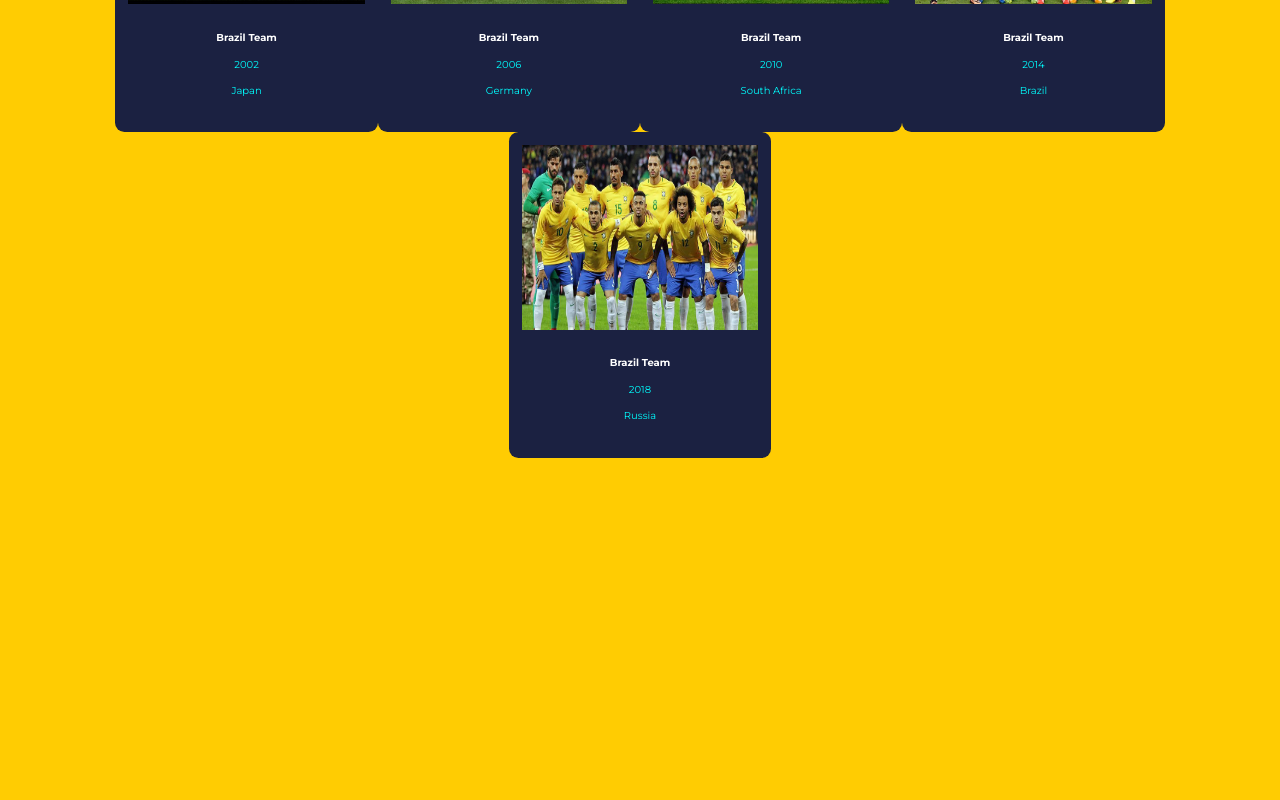
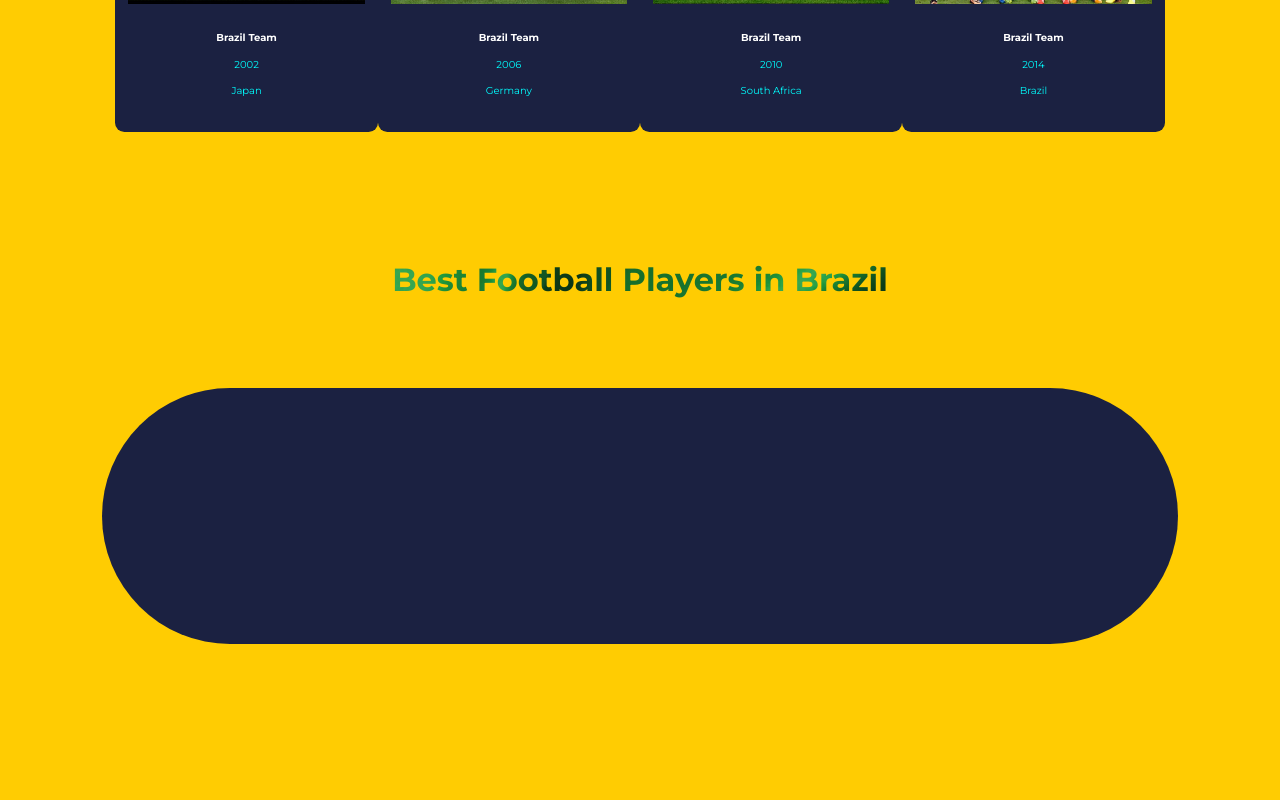
Before and after one commit to Fhbdhj/Volei, a React (Vite) app: page / in a window 1280 px wide. Shown: the part 2400-3200 px from the top of the page. Built offline with nearby package versions, Linux system fonts and the light colour scheme; a web font is replaced by a local one.

Commit message:
5th commit

```diff
--- a/src/App.css
+++ b/src/App.css
@@ -22,11 +22,6 @@ body{
   font-family: 'poppins', sans-serif;
 }
 
-
-/*
-h1,h2,h3,h4{
-  font-weight: 500;
-} */
 
 a{
   text-decoration: none;
@@ -123,7 +118,6 @@ li{
 }
 
 
-
 .nav-item:not(:last-child){
   margin-right: 0.5rem;
 }
@@ -208,8 +202,33 @@ li{
   margin: 1.09vw 0vw;
 }
 
+.service{
+  background-color: #ffcc02;
+}
 
+.service h1{
+  position: relative;
+  bottom: 45vw;
+  font-weight: 900;
+  font-size: 2.5vw;
+  background-image: url(./assets/img/Capture.PNG);
+  background-size: cover;
+  background-clip: text;
+  -webkit-background-clip: text;
+  color: transparent;
+  text-align: center;
+}
 
+.service .serviceBx .cardbox{
+  width: 84%;
+  left: 8%;
+  border-radius: 50vw;
+  background: #1b2141;
+  position: relative;
+  bottom: 38vw;
+  padding: 10vw;
+
+}
 
 
 
--- a/src/App.jsx
+++ b/src/App.jsx
@@ -1,6 +1,7 @@
 import './App.css'
 import About from './components/About/About'
 import Header from './components/Header/Header'
+import Service from './components/Service/Service'
 
 function App() {
 
@@ -8,6 +9,7 @@ function App() {
     <div className="App">
       <Header/>
       <About/>
+      <Service/>
     </div>
   )
 }
--- a/src/components/About/category.js
+++ b/src/components/About/category.js
@@ -18,7 +18,6 @@ import img17 from '../../assets/img/2002.jpg'
 import img18 from '../../assets/img/2006.jpg'
 import img19 from '../../assets/img/2010.jpg'
 import img20 from '../../assets/img/2014.jpg'
-import img21 from '../../assets/img/2018.jpg'
 
 const Categories = [
     {
@@ -160,15 +159,7 @@ const Categories = [
         year:"2014",
         venue:"Brazil",
         image:img20
-    },
-    {
-        id:21,
-        title:"Brazil Team",
-        year:"2018",
-        venue:"Russia",
-        image:img21
-    },
-
+    }
  ]
 
  export default Categories;
--- /dev/null
+++ b/src/components/Service/Service.jsx
@@ -0,0 +1,16 @@
+import React from 'react'
+
+const Service = () => {
+  return (
+    <div className="service" id='service'>
+        <h1>Best Football Players in Brazil</h1>
+        <div className="serviceBx">
+            <div className="cardbox">
+
+            </div>
+        </div>
+    </div>
+  )
+}
+
+export default Service
```
